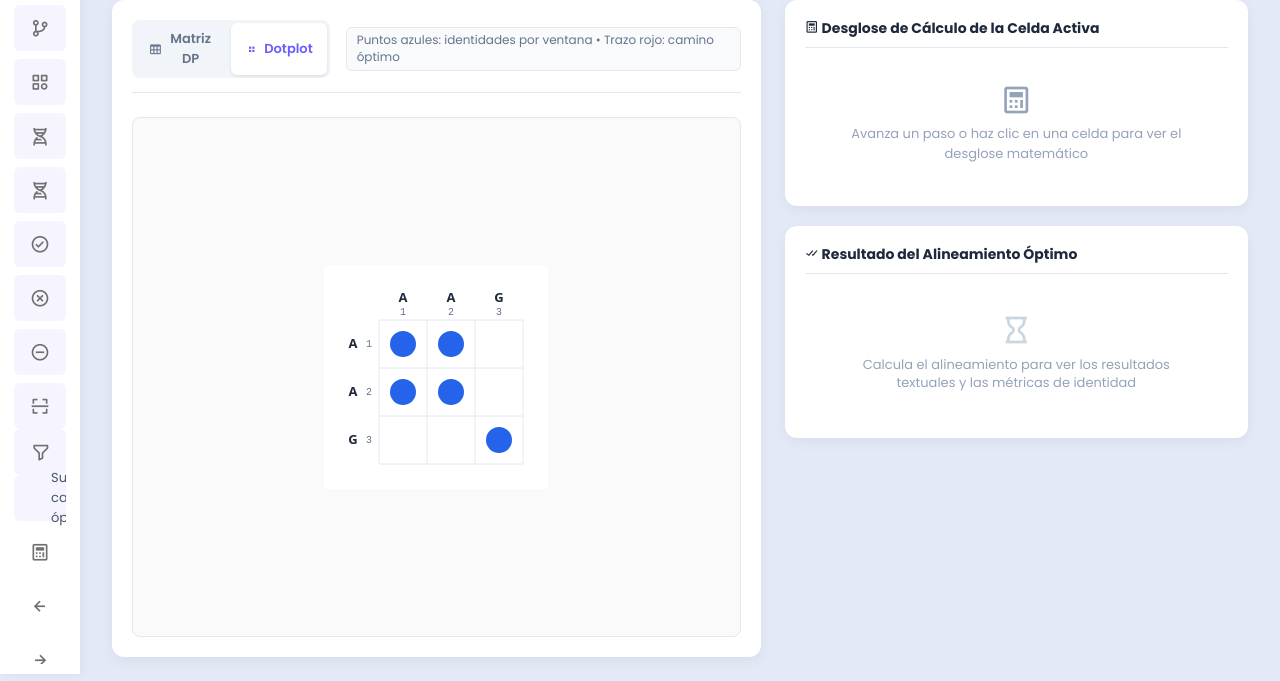
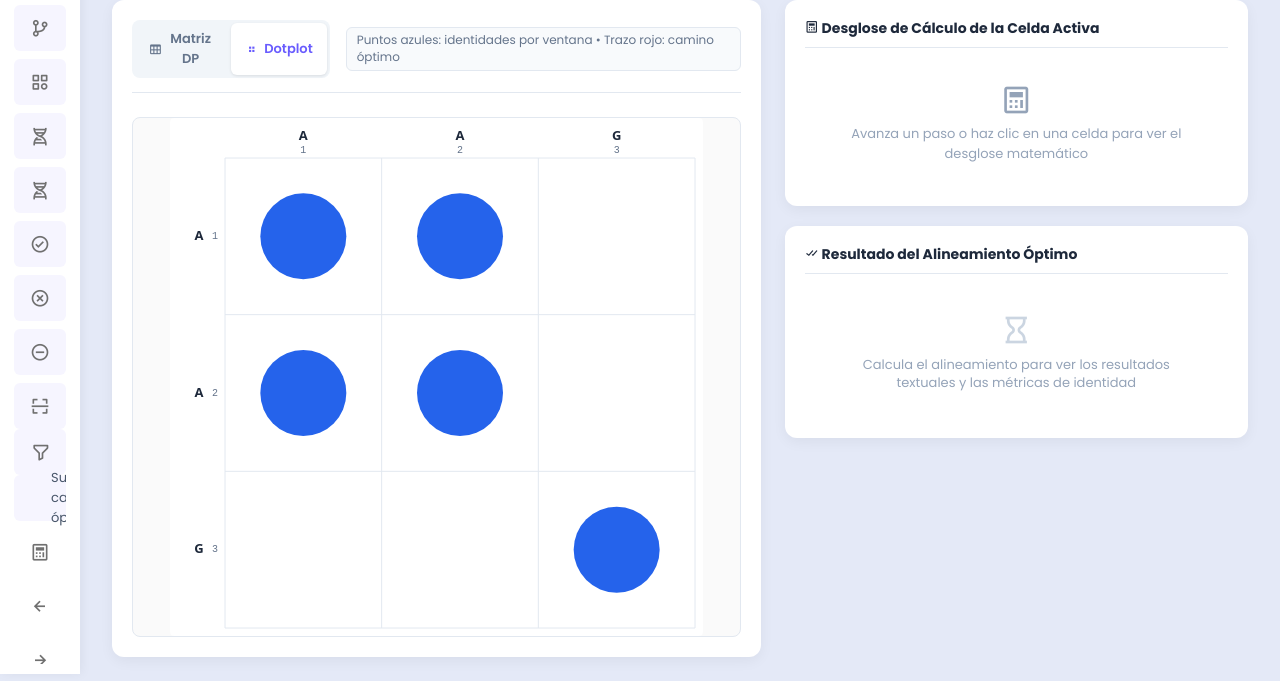
Before and after one commit to kevinCSdev/bioinformatica-app-final, a website with bundled scripts: page index.html in a window 1280 px wide. Both pictures are taken after a click on the tab "Dotplot". Shown: the part 126-807 px from the top of the page. Built offline with nearby package versions, Linux system fonts and the light colour scheme.

Commit message:
fix(dotplot): aprovechar el espacio disponible y adaptar el gráfico

```diff
--- a/css/style.css
+++ b/css/style.css
@@ -672,6 +672,14 @@ body.dark .switch::before {
     justify-content: center;
 }
 
+/* Keep dense Dotplots readable without shrinking the canvas. */
+#dotplot-canvas-container {
+    box-sizing: border-box;
+    overflow: auto;
+    align-items: flex-start;
+    justify-content: flex-start;
+}
+
 /* Columna de paneles laterales de detalle (Inspector y Alineamiento) */
 .detail-column {
     display: flex;
--- a/index.html
+++ b/index.html
@@ -280,7 +280,7 @@
         <div id="matrix-canvas-container" class="matrix-canvas-wrapper" role="tabpanel" aria-labelledby="tab-btn-matrix">
           <!-- SVG D3 montado aquí de forma reactiva -->
         </div>
-        <div id="dotplot-canvas-container" class="matrix-canvas-wrapper" role="tabpanel" aria-labelledby="tab-btn-dotplot" style="display: none; overflow: hidden; padding: 12px; box-sizing: border-box;">
+        <div id="dotplot-canvas-container" class="matrix-canvas-wrapper" role="tabpanel" aria-labelledby="tab-btn-dotplot" style="display: none;">
           <!-- Canvas Dotplot montado aquí de forma reactiva -->
         </div>
       </div>
--- a/js/ui/DotplotView.js
+++ b/js/ui/DotplotView.js
@@ -33,37 +33,37 @@ export class DotplotView {
     const containerH = el.clientHeight || 520;
 
     const paddingLeft = 55;
-    const paddingTop = 55;
-    const paddingRight = 25;
-    const paddingBottom = 25;
+    const paddingTop = 40;
+    const paddingRight = 8;
+    const paddingBottom = 8;
 
-    // Calcular tamaño de celda para que quepa exactamente dentro del contenedor
-    const availW = Math.max(120, containerW - paddingLeft - paddingRight);
-    const availH = Math.max(120, containerH - paddingTop - paddingBottom);
+    const canvas = document.createElement('canvas');
+    const ctx = canvas.getContext('2d');
+    if (!ctx) return;
 
-    const fitCellW = Math.floor(availW / m);
-    const fitCellH = Math.floor(availH / n);
-
-    const cellSize = options.cellSize || Math.max(12, Math.min(48, Math.min(fitCellW, fitCellH)));
+    // Fit square cells to the limiting dimension; scroll instead of shrinking labels.
+    ctx.font = '10px monospace';
+    const minCellSize = Math.max(16, Math.ceil(ctx.measureText(String(m)).width) + 4);
+    const availW = Math.max(0, containerW - paddingLeft - paddingRight);
+    const availH = Math.max(0, containerH - paddingTop - paddingBottom);
+    const cellSize = options.cellSize || Math.max(minCellSize, Math.min(availW / m, availH / n));
     const width = paddingLeft + m * cellSize + paddingRight;
     const height = paddingTop + n * cellSize + paddingBottom;
 
-    const canvas = document.createElement('canvas');
     const dpr = (typeof globalThis.window !== 'undefined' && globalThis.window.devicePixelRatio) ? globalThis.window.devicePixelRatio : 1;
     canvas.width = width * dpr;
     canvas.height = height * dpr;
     canvas.style = canvas.style || {};
     canvas.style.width = width + 'px';
     canvas.style.height = height + 'px';
-    canvas.style.maxWidth = '100%';
-    canvas.style.maxHeight = '100%';
+    canvas.style.maxWidth = 'none';
+    canvas.style.maxHeight = 'none';
+    canvas.style.flex = 'none';
     canvas.style.objectFit = 'contain';
     canvas.style.display = 'block';
     canvas.style.margin = 'auto';
     canvas.className = 'dotlet-canvas';
 
-    const ctx = canvas.getContext('2d');
-    if (!ctx) return;
     ctx.scale(dpr, dpr);
 
     // Fondo blanco
```
Also changed, not shown: tests/dotplot.spec.js (+79 -2 lines).
